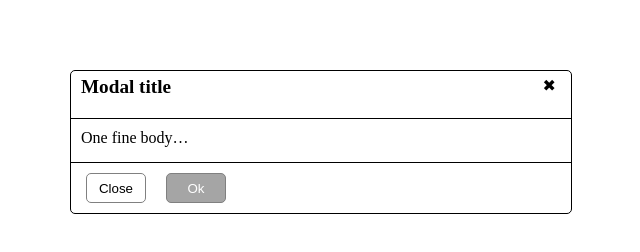
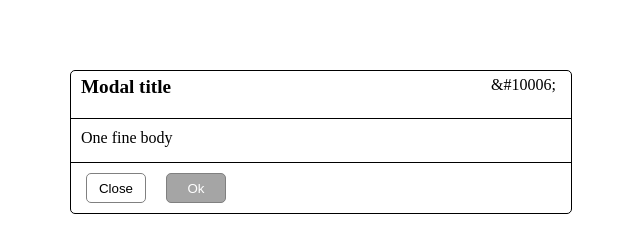
Before and after one commit to ASTRAone/MMTR-lessons, a plain HTML site: page lessons(3)/alerts/index.html in a window 1280 px wide. Both pictures are taken after a click on the element "Вызвать модальное окно". Shown: the part 258-510 px from the top of the page, 319-959 px from the left. Drawn offline with Linux system fonts and the light colour scheme.

Commit message:
update code alert modal

```diff
--- a/lessons(3)/alerts/css/style.css
+++ b/lessons(3)/alerts/css/style.css
@@ -33,7 +33,6 @@
     left: 50%;
     transform: translate(-50%, -50%);
     border: 1px solid;
-    display: none;
     border-radius: 5px;
 }
 
--- a/lessons(3)/alerts/index.html
+++ b/lessons(3)/alerts/index.html
@@ -11,19 +11,6 @@
         <button class="btn">
             Вызвать модальное окно
         </button>
-        <div class="container-modal">
-            <div class="our-modal__title">
-                <h3 class="title__modal">Modal title</h3>
-                <span class="span__modal btn-close">&#10006;</span>
-            </div>
-            <p class="text__modal">
-                One fine body…
-            </p>
-            <div class="our-btn__modal">
-                <button class="btn-modal btn-modal__first btn-close">Close</button>
-                <button class="btn-modal btn-modal__last btn-save">Ok</button>
-            </div>
-        </div>
     </div>
     <script src="./js/main.js"></script>
     <script>
--- a/lessons(3)/alerts/js/main.js
+++ b/lessons(3)/alerts/js/main.js
@@ -5,25 +5,60 @@ function Menu(options) {
     elem.onclick = function(event) {
         if (event.target.closest(".btn")) {
 
-            let cardModal= elem.querySelector(".container-modal");
-            cardModal.style.display = "block";
+            function createElementItem (tag, cls, text) {
+                let teg = document.createElement(tag);
+                teg.className = cls;
+
+                if (text) {
+                    teg.textContent = text;
+                }
+
+                return teg;
+            };
+
+            let bodyDocument = document.body;
+            let containerModal = createElementItem("div", "container-modal")
+            let ourModalTitle = createElementItem("div", "our-modal__title");
+            let titleModal = createElementItem("h3", "title__modal", "Modal title");
+            let spanModal = createElementItem("span", "span__modal btn-close", `&#10006;`);
+
+            ourModalTitle.appendChild(titleModal);
+            ourModalTitle.appendChild(spanModal);
+            containerModal.appendChild(ourModalTitle);
+
+            let textModal = createElementItem("p", "text__modal", "One fine body");
+
+            containerModal.appendChild(textModal);
+
+            let ourBtnModal = createElementItem("div", "our-btn__modal");
+            let btnModalOne = createElementItem("button", "btn-modal btn-modal__first btn-close", "Close");
+            let btnModalTwo = createElementItem("button", "btn-modal btn-modal__last btn-save", "Ok");
+
+            ourBtnModal.appendChild(btnModalOne);
+            ourBtnModal.appendChild(btnModalTwo);
+            containerModal.appendChild(ourBtnModal)
+
+            bodyDocument.append(containerModal);
 
             let btn = elem.querySelector(".btn");
             btn.style.display = "none";
-        }
-        // Закрыть модальное окно
-        if (event.target.closest(".btn-close")) {
 
-            let cardModal= elem.querySelector(".container-modal");
-            cardModal.style.display = "none";
+            let btnsClose = document.querySelectorAll(".btn-close");
+            btnsClose.forEach((item) => {
+                item.addEventListener("click", () => {
+                    let btnBody = elem.querySelector(".btn");
+                    btnBody.style.display = "block";
 
-            let btnBody = elem.querySelector(".btn");
-            btnBody.style.display = "block";
+                    let cardModal = document.querySelector(".container-modal");
+                    cardModal.remove()
+                });
+            });
 
-        }
-        // Сохранить изменения
-        if (event.target.closest(".btn-save")) {
-            alert("Успешно сохранено")
+            let btnSave = document.querySelector(".btn-save");
+
+            btnSave.addEventListener("click", () => {
+                alert("Успешно сохранено");
+            });
         }
     };
 };
```
